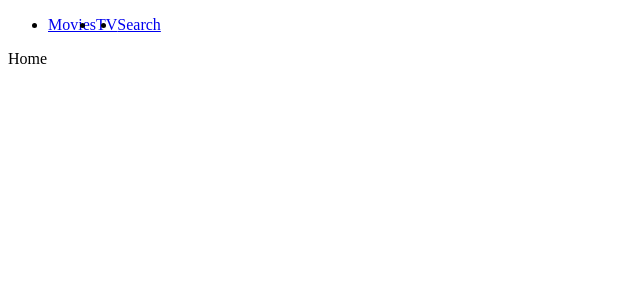
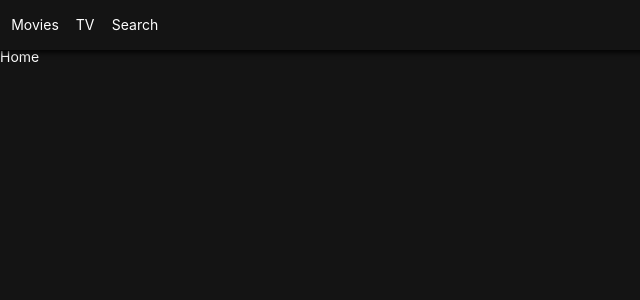
Before and after one commit to xeptember/nomplix, a React (Create React App) app: page / in a window 1280 px wide. Shown: the top 300 px of the page, without its empty margins (0-640 px from the left). Built offline with nearby package versions, Linux system fonts and the light colour scheme.

Commit message:
styled Header

```diff
--- a/package.json
+++ b/package.json
@@ -13,6 +13,7 @@
     "react-router-dom": "^5.2.0",
     "react-scripts": "4.0.3",
     "styled-components": "^5.2.1",
+    "styled-reset": "^4.3.4",
     "web-vitals": "^1.0.1"
   },
   "scripts": {
--- a/src/Components/App.js
+++ b/src/Components/App.js
@@ -1,10 +1,12 @@
 import React, { Component } from "react";
 import Router from "Components/Router";
 import Header from "Components/Header";
+import GlobalStyles from "Components/GlobalStyles";
 function App() {
   return (
     <>
       <Router />
+      <GlobalStyles />
     </>
   );
 }
--- /dev/null
+++ b/src/Components/GlobalStyles.js
@@ -0,0 +1,22 @@
+import { createGlobalStyle } from "styled-components";
+import reset from "styled-reset";
+
+const globalStyles = createGlobalStyle`
+    ${reset};
+    a {
+        text-decoration: none;
+        color: inherit;
+    }
+    * {
+        box-sizing: border-box;
+    }
+    body {
+        font-family: -apple-system;
+        font-size: 14px;
+        background-color: rgba(20,20,20,1);
+        color: white;
+        padding-top: 50px;
+    }
+`;
+
+export default globalStyles;
--- a/src/Components/Header.js
+++ b/src/Components/Header.js
@@ -3,18 +3,36 @@ import { Link } from "react-router-dom";
 import styled from "styled-components";
 
 const Header = styled.header`
+    color: white;
+    position: fixed;
+    top: 0;
+    left: 0;
+    width: 100%;
+    height: 50px;
+    display: flex;
+    align-items: center;
+    padding: 0px 10px;
+    background-color: rgba(20,20,20,0.8);
+    z-index: 10;
+    box-shadow: 0 1px 5px 2px rgba(0,0,0,0.8);
 `;
 
 const List = styled.ul`
     display: flex;
-    &:hover {
-        background-color: blue;
-    }
 `;
 
-const Item = styled.li``;
+const Item = styled.li`
+    width: 50px;
+    height: 50px;
+    text-align: center;
+`;
 
-const SLink = styled(Link)``;
+const SLink = styled(Link)`
+    height: 50px;
+    display: flex;
+    align-items: center;
+    justify-content: center;
+`;
 
 
 export default () => {
```
Also changed, not shown: 1 other file (tests, documents, lock files or other folders).
